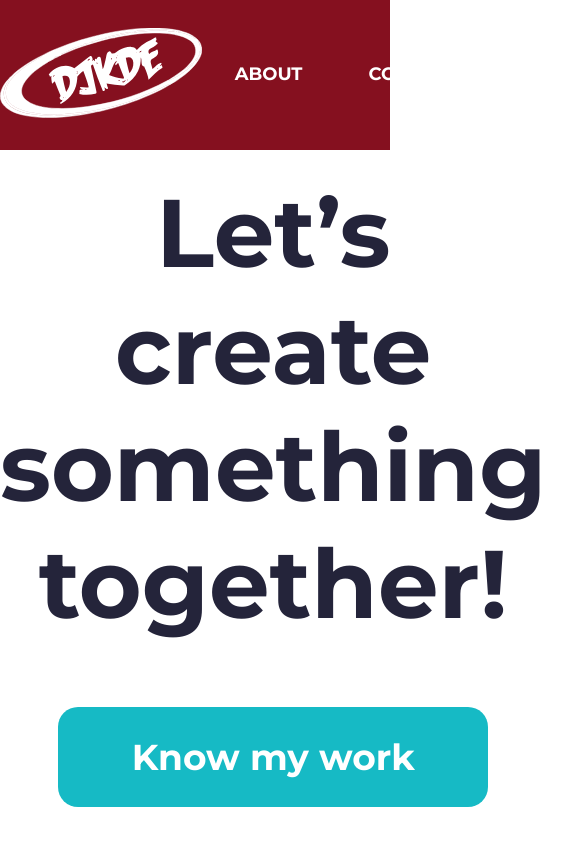
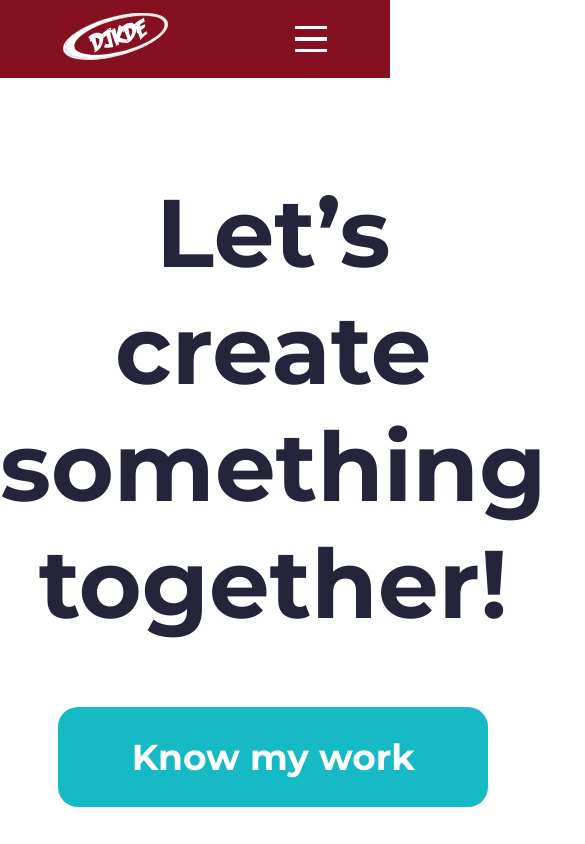
Before and after one commit to Djkde01/Portfolio-Frontend, a React (Create React App) app: page / in a window 390 px wide. Shown: the top 844 px of the page, 585 px wide, since content can reach past the window. Built offline with nearby package versions, Linux system fonts and the light colour scheme.

Commit message:
Added responsive header

```diff
--- a/src/components/Header.jsx
+++ b/src/components/Header.jsx
@@ -1,21 +1,45 @@
-import React from 'react'
+import React, {useState} from 'react'
 
 import '../styles/Header.css'
 import logo from '../assets/media/LogoVectorWhite.svg';
+import { Link } from 'react-router-dom';
 
 const Header = () => {
+    const [click, setClick] = useState(false);
+
+    const handleClick = () =>{
+        setClick(!click);
+    }
+
+    const closeMobileMenu = () =>{
+        setClick(false);
+    }
+
     return (
         <header className="header">
-            <span className="header-logo">
-                <a href="/"><img src={logo} alt="Djkde Logo"/></a>
-            </span>
-            <nav className="header-menu">
-                <ul className="header-menu--list">
-                    <li className="header-menu--item"><a href="/about">About</a></li>
-                    <li className="header-menu--item"><a href="/">Content</a></li>
-                    <li className="header-menu--item"><a href="/">Projects</a></li>
-                    <li className="header-menu--item"><a href="/">Contact</a></li>
+            <Link to="/" className="header-logo">
+                <img src={logo} alt="Djkde Logo"/>
+            </Link>
+            <nav>
+                <ul className={click ? "header-menu--list active" : "header-menu--list"}>
+                    <li className="header-menu--item">
+                        <Link to="/about" onClick={closeMobileMenu}>About</Link>
+                    </li>
+                    <li className="header-menu--item">
+                        <Link to="/">Content</Link>
+                    </li>
+                    <li className="header-menu--item">
+                        <Link to="/projects">Projects</Link>
+                    </li>
+                    <li className="header-menu--item">
+                        <Link to="/">Contact</Link>
+                    </li>
                 </ul>
+            <div className={click ? "pencet Diam" : "pencet"} onClick={handleClick}>
+                <span></span>
+                <span></span>
+                <span></span>
+            </div>
             </nav>
         </header>
     )
--- a/src/styles/AboutHero.css
+++ b/src/styles/AboutHero.css
@@ -19,8 +19,6 @@
     grid-template-rows: auto 1fr;
     justify-items: center;
   }
-}
-@media (max-width: 375px) {
   .hero-image {
     height: 219px;
   }
--- a/src/styles/Header.css
+++ b/src/styles/Header.css
@@ -11,12 +11,12 @@
   height: 90px;
 }
 .header-menu--list {
+  margin: 0;
+  display: grid;
+  grid-template-columns: repeat(4, auto);
+  list-style: none;
+  justify-content: end;
   padding: 0;
-  list-style: none;
-  width: 600px;
-}
-.header-menu--item {
-  display: table-cell;
 }
 .header-menu--item a {
   color: var(--light);
@@ -31,7 +31,6 @@
   content: "";
   display: block;
   height: 2px;
-  left: 50%;
   background: var(--light);
   transition: width 0.3s ease 0s, left 0.3s ease 0s;
   width: 0;
@@ -40,3 +39,65 @@
   width: 100%;
   left: 0;
 }
+.pencet .Diam {
+  display: none;
+}
+@media (max-width: 834px) {
+  .header {
+    height: 78px;
+  }
+  .header-logo img {
+    height: 47px;
+  }
+  .header-menu--list {
+    display: flex;
+    flex-direction: column;
+    width: 100%;
+    height: 100vh;
+    position: absolute;
+    top: 78px;
+    left: -100%;
+    opacity: 1;
+    transition: all 0.5s ease;
+  }
+  .header-menu--list.active {
+    background-color: var(--dark);
+    left: 0;
+    opacity: 1;
+    transition: all 0.5s ease;
+    z-index: 1;
+  }
+  .header-menu--item {
+    text-align: center;
+    padding: 40px 0;
+    width: 100%;
+  }
+  .pencet {
+    display: flex;
+    align-items: center;
+    flex-direction: column;
+    cursor: pointer;
+  }
+
+  .pencet span {
+    background-color: var(--light);
+    width: 2em;
+    height: 0.2em;
+    margin: 0.26em 0;
+    display: block;
+    transition: all 0.4s ease;
+    transform-origin: 0 0;
+  }
+
+  .Diam span:nth-child(1) {
+    transform: rotate(45deg) translate(1px, -1px);
+  }
+
+  .Diam span:nth-child(2) {
+    transform: scaleX(0);
+  }
+
+  .Diam span:nth-child(3) {
+    transform: rotate(-45deg) translate(1px, 0);
+  }
+}
```
Also changed, not shown: 1 other file (tests, documents, lock files or other folders).
